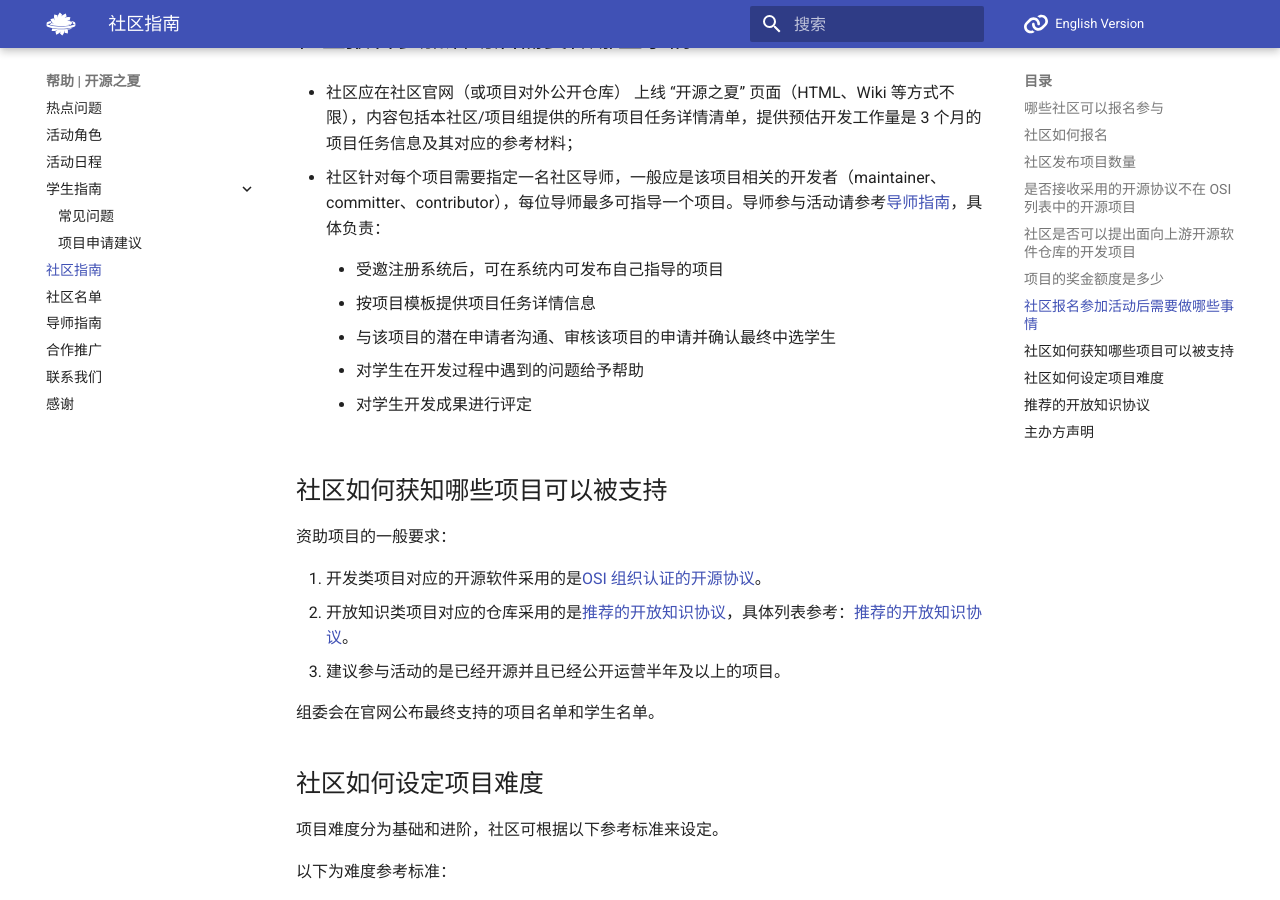
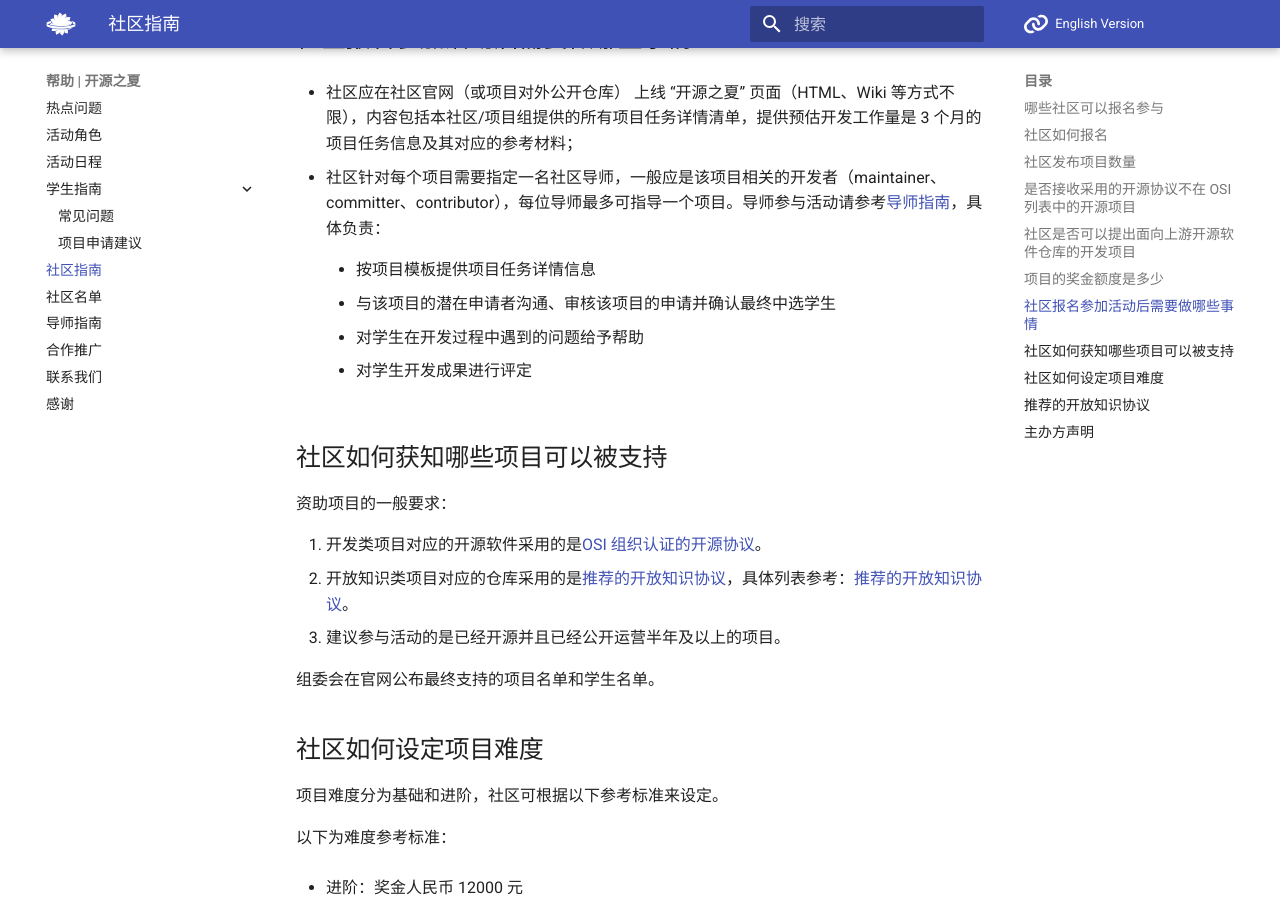
Before and after one commit to summer-ospp/help, an MkDocs documentation site: the page built from docs/community.md, in a window 1280 px wide and 900 px high, scrolled down 1471 px. Built offline with MkDocs 1.6.1 and Material for MkDocs 9.7.7, drawn with Linux system fonts in a browser that asks for light colours; comment, search, counter and statistics services are not loaded.

Commit message:
Update community.md

```diff
--- a/docs/community.md
+++ b/docs/community.md
@@ -59,8 +59,6 @@
 
 - 社区针对每个项目需要指定一名社区导师，一般应是该项目相关的开发者（maintainer、committer、contributor），每位导师最多可指导一个项目。导师参与活动请参考[导师指南](mentor.md)，具体负责：
 
-    - 受邀注册系统后，可在系统内可发布自己指导的项目
-
     - 按项目模板提供项目任务详情信息
 
     - 与该项目的潜在申请者沟通、审核该项目的申请并确认最终中选学生
```
